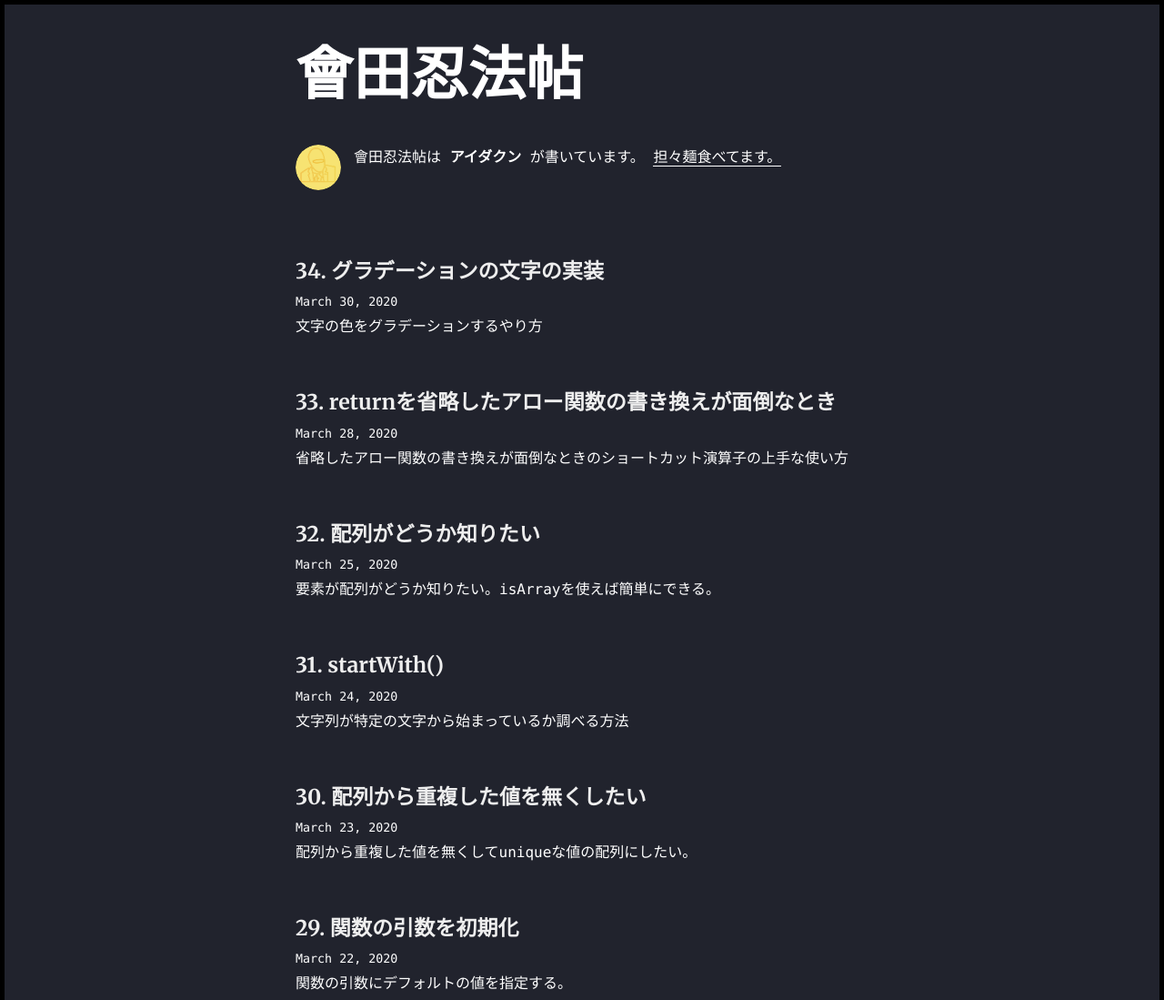
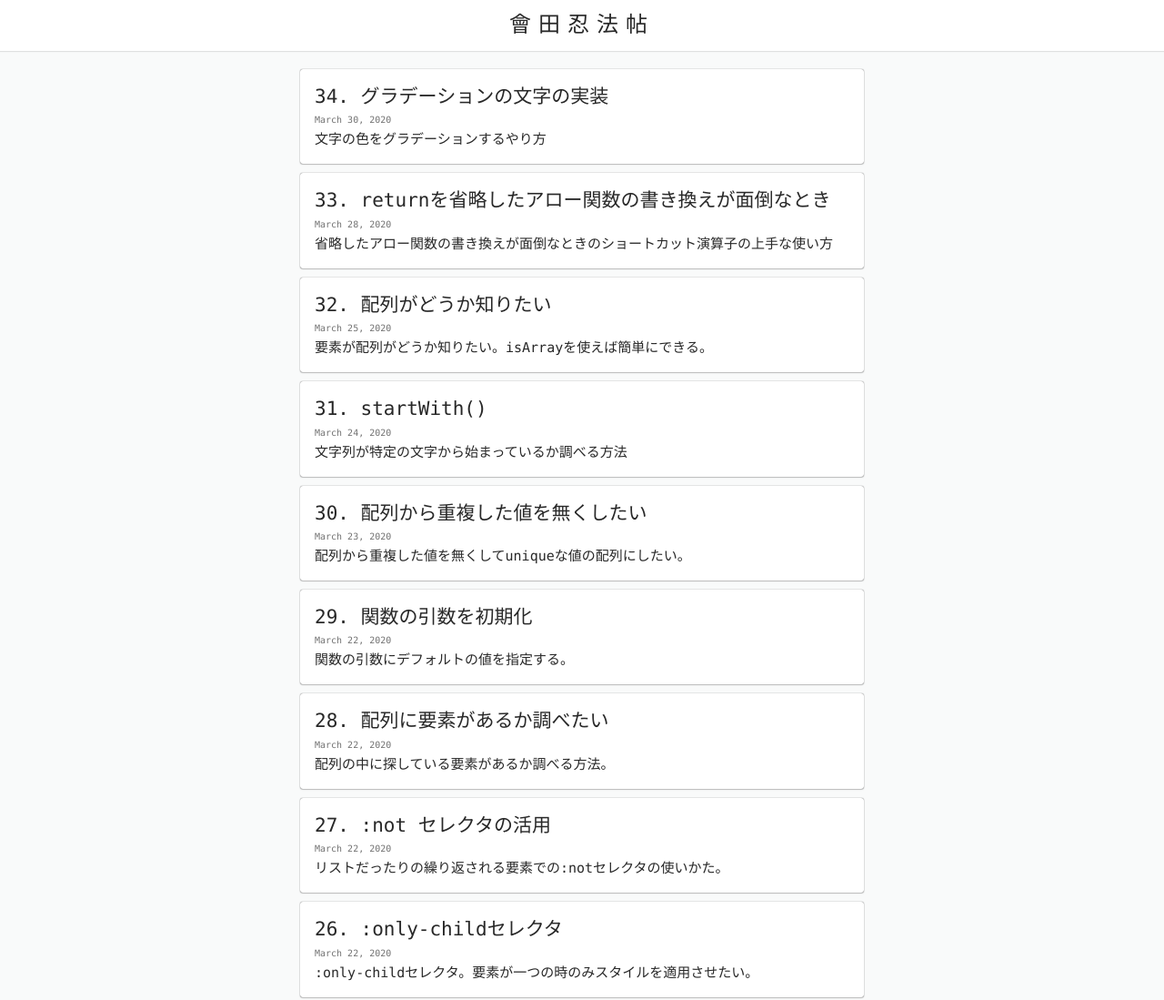
Before and after one commit to aidaninja/aidaNinjaScroll, a Gatsby site: page / in a window 1280 px wide. Shown: the top 1099 px of the page at 91% size. Built offline with nearby package versions, Linux system fonts and the light colour scheme; Gatsby itself is replaced by a stand-in of ours; some packages are replaced by stand-ins of ours.

Commit message:
デザイン変更

```diff
--- a/gatsby-browser.js
+++ b/gatsby-browser.js
@@ -1,6 +1,2 @@
-// custom typefaces
-import "typeface-montserrat"
-import "typeface-merriweather"
-
 //prism codehilght
-import "prismjs/themes/prism-coy.css"
+import "prismjs/themes/prism-okaidia.css"
--- a/gatsby-config.js
+++ b/gatsby-config.js
@@ -77,12 +77,6 @@ module.exports = {
     },
     `gatsby-plugin-offline`,
     `gatsby-plugin-react-helmet`,
-    {
-      resolve: `gatsby-plugin-typography`,
-      options: {
-        pathToConfigModule: `src/utils/typography`,
-      },
-    },
     `gatsby-plugin-netlify-cms`,
     `gatsby-plugin-styled-components`,
   ],
--- /dev/null
+++ b/src/components/Header/index.js
@@ -0,0 +1,38 @@
+import React from "react"
+import styled from "styled-components"
+
+const Header = props => {
+  const { children, className } = props
+  return (
+    <StyledHeader className={className}>
+      <StyledHeaderContainer>{children}</StyledHeaderContainer>
+    </StyledHeader>
+  )
+}
+
+export default Header
+
+const StyledHeader = styled.div`
+  && {
+    display: flex;
+    align-items: center;
+    text-align: center;
+    font-weight: 200;
+    width: 100%;
+    height: 100%;
+    background-color: #ffffff;
+    min-height: 56px;
+    box-shadow: rgba(0, 0, 0, 0.1) 0 0.1rem 0.1rem 0;
+    font-size: 2.4rem;
+    font-family: "游明朝", YuMincho, "Hiragino Mincho ProN W3", serif;
+    letter-spacing: 0.8rem;
+  }
+`
+
+const StyledHeaderContainer = styled.div`
+  && {
+    width: 100%;
+    max-width: 76rem;
+    margin: 0 auto;
+  }
+`
--- a/src/components/bio.js
+++ b/src/components/bio.js
@@ -6,10 +6,9 @@
  */
 
 import React from "react"
+import styled from "styled-components"
 import { useStaticQuery, graphql } from "gatsby"
 import Image from "gatsby-image"
-
-import { rhythm } from "../utils/typography"
 
 const Bio = () => {
   const data = useStaticQuery(graphql`
@@ -34,32 +33,36 @@ const Bio = () => {
 
   const { author, social } = data.site.siteMetadata
   return (
-    <div
-      style={{
-        display: `flex`,
-        marginBottom: rhythm(2.5),
-      }}
-    >
+    <StyledBio>
       <Image
         fixed={data.avatar.childImageSharp.fixed}
         alt={author}
-        style={{
-          marginRight: rhythm(1 / 2),
-          marginBottom: 0,
-          minWidth: 50,
-          borderRadius: `100%`,
-        }}
         imgStyle={{
           borderRadius: `50%`,
         }}
       />
-      <p>
+      <StyledBioText>
         會田忍法帖は <strong>{author}</strong> が書いています。
-        {` `}
+        <br />
         <a href={`https://twitter.com/${social.twitter}`}>担々麺食べてます。</a>
-      </p>
-    </div>
+      </StyledBioText>
+    </StyledBio>
   )
 }
 
 export default Bio
+
+const StyledBio = styled.div`
+  && {
+    display: flex;
+    flex-direction: column;
+    align-items: center;
+    margin-top: 2rem;
+  }
+`
+const StyledBioText = styled.p`
+  && {
+    margin-top: 1rem;
+    text-align: center;
+  }
+`
--- a/src/components/layout.js
+++ b/src/components/layout.js
@@ -1,8 +1,7 @@
 import React from "react"
+import styled from "styled-components"
 import { Link } from "gatsby"
-
-import { rhythm, scale } from "../utils/typography"
-import { StyledCreditFooter } from "../styles"
+import Header from "./Header"
 
 class Layout extends React.Component {
   render() {
@@ -12,56 +11,22 @@ class Layout extends React.Component {
 
     if (location.pathname === rootPath) {
       header = (
-        <h1
-          style={{
-            ...scale(1.5),
-            marginBottom: rhythm(1.5),
-            marginTop: 0,
-          }}
-        >
-          <Link
-            style={{
-              boxShadow: `none`,
-              textDecoration: `none`,
-              color: `inherit`,
-            }}
-            to={`/`}
-          >
-            {title}
-          </Link>
+        <h1>
+          <Link to={`/`}>{title}</Link>
         </h1>
       )
     } else {
       header = (
-        <h3
-          style={{
-            fontFamily: `Montserrat, sans-serif`,
-            marginTop: 0,
-          }}
-        >
-          <Link
-            style={{
-              boxShadow: `none`,
-              textDecoration: `none`,
-              color: `inherit`,
-            }}
-            to={`/`}
-          >
-            {title}
-          </Link>
+        <h3>
+          <Link to={`/`}>{title}</Link>
         </h3>
       )
     }
     return (
-      <div
-        style={{
-          marginLeft: `auto`,
-          marginRight: `auto`,
-          maxWidth: rhythm(24),
-          padding: `${rhythm(1.5)} ${rhythm(3 / 4)}`,
-        }}
-      >
-        <header>{header}</header>
+      <div>
+        <StyledHeaderWrapper>
+          <Header>{header}</Header>
+        </StyledHeaderWrapper>
         <main>{children}</main>
         <StyledCreditFooter>
           <p>© {new Date().getFullYear()}, 會田忍法帖 All rights reserved.</p>
@@ -75,3 +40,23 @@ class Layout extends React.Component {
 }
 
 export default Layout
+
+const StyledHeaderWrapper = styled.header`
+  && {
+    position: sticky;
+    top: 0;
+    left: 0;
+    z-index: 9999;
+  }
+`
+const StyledCreditFooter = styled.footer`
+  && {
+    width: 100%;
+    font-size: 1rem;
+    text-align: center;
+    padding: 1rem 0;
+    p {
+      margin: 0;
+    }
+  }
+`
--- a/src/pages/index.js
+++ b/src/pages/index.js
@@ -1,12 +1,12 @@
 import React from "react"
+import styled from "styled-components"
 import { Link, graphql } from "gatsby"
 
 import Bio from "../components/bio"
 import Layout from "../components/layout"
 import SEO from "../components/seo"
-import { rhythm } from "../utils/typography"
 
-import { GlobalStyle, StyledBlogArticle } from "../styles"
+import { GlobalStyle } from "../styles"
 
 class BlogIndex extends React.Component {
   render() {
@@ -19,33 +19,33 @@ class BlogIndex extends React.Component {
         <GlobalStyle />
         <Layout location={this.props.location} title={siteTitle}>
           <SEO title="All posts" />
-          <Bio />
+          <StyledContentWrapper>
             {posts.map(({ node }, i) => {
               const title = node.frontmatter.title || node.fields.slug
               return (
-              <StyledBlogArticle key={node.fields.slug}>
-                <header>
-                  <h3
-                    style={{
-                      marginBottom: rhythm(1 / 4),
-                    }}
-                  >
-                    <Link style={{ boxShadow: `none` }} to={node.fields.slug}>
+                <StyledBlogArticle to={node.fields.slug}>
+                  <StyledBlogArticleContainer key={node.fields.slug}>
+                    <StyledBlogArticleHeader>
+                      <StyledBlogArticleHeading>
                         {`${posts.length - i}. ${title}`}
-                    </Link>
-                  </h3>
-                  <small>{node.frontmatter.date}</small>
-                </header>
-                <section>
-                  <p
+                      </StyledBlogArticleHeading>
+                      <StyledBlogArticleDate>
+                        {node.frontmatter.date}
+                      </StyledBlogArticleDate>
+                    </StyledBlogArticleHeader>
+                    <StyledBlogArticleSection>
+                      <StyledBlogAricleDescription
                         dangerouslySetInnerHTML={{
                           __html: node.frontmatter.description || node.excerpt,
                         }}
                       />
-                </section>
+                    </StyledBlogArticleSection>
+                  </StyledBlogArticleContainer>
                 </StyledBlogArticle>
               )
             })}
+            <Bio />
+          </StyledContentWrapper>
         </Layout>
       </>
     )
@@ -78,3 +78,61 @@ export const pageQuery = graphql`
     }
   }
 `
+
+const StyledContentWrapper = styled.div`
+  && {
+    margin: 0 auto;
+    width: 100%;
+    max-width: 76rem;
+    padding: 2rem 0;
+  }
+`
+
+const StyledBlogArticle = styled(Link)`
+  && {
+    display: block;
+    width: 100%;
+    max-width: 620px;
+    margin: 0 auto;
+    padding: 1.6rem;
+    background-color: #ffffff;
+    box-shadow: 0 0.1rem 0.1rem rgba(10, 10, 10, 0.1),
+      0 0.1rem 0.2rem rgba(10, 10, 10, 0.1), 0 0 0.1rem rgba(10, 10, 10, 0.8);
+    border-radius: 0.3rem;
+    :not(:first-child) {
+      margin-top: 1rem;
+    }
+  }
+`
+
+const StyledBlogArticleContainer = styled.article`
+  && {
+  }
+`
+const StyledBlogArticleHeader = styled.header`
+  && {
+  }
+`
+const StyledBlogArticleHeading = styled.h3`
+  && {
+    font-size: 2.1rem;
+  }
+`
+
+const StyledBlogArticleDate = styled.small`
+  && {
+    display: block;
+    margin-top: 0.4rem;
+    color: #717171;
+  }
+`
+const StyledBlogArticleSection = styled.section`
+  && {
+    margin-top: 0.4rem;
+  }
+`
+const StyledBlogAricleDescription = styled.p`
+  && {
+    font-size: 1.5rem;
+  }
+`
--- a/src/styles/index.js
+++ b/src/styles/index.js
@@ -1,68 +1,39 @@
 import React from "react"
 import styled, { createGlobalStyle } from "styled-components"
+import reset from "styled-reset"
 
 export const GlobalStyle = createGlobalStyle`
+ ${reset}
  *{
    padding: 0;
    margin: 0;
    box-sizing: border-box;
+
  }
-  body {
-    color: #fff;
-    background: #21232D;
-    border: 5px solid #000;
+ html{
+   font-size: 62.5%;
+   overflow-y: scroll;
+ }
+ body {
+    color: #282828;
+    background-color: #F9FAFA;
     font-family: 'Monaco', '游ゴシック体', 'YuGothic', sans-serif;
+    line-height: 1.4;
   }
   a {
-    color: #fff;
-  }
-`
-
-export const StyledBlogSection = styled.section`
-  && {
-    h2 {
-      font-weight: 700;
-    }
-    p {
-      line-height: 1.9;
-    }
-  }
-`
-export const StyledBlogArticle = styled.article`
-  && {
-    a {
-      color: #eee;
-    }
-    h3 {
-      font-weight: 700;
-    }
+    color: #282828;
+    text-decoration: none;
   }
 `
 
 export const StyledBorderHeader = styled.header`
   && {
-    border-bottom: solid #e7e7e7 1px;
+    /* border-bottom: solid #e7e7e7 0.1rem; */
   }
 `
 export const StyledBorderFooter = styled.footer`
   && {
-    padding-top: 20px;
-    border-top: solid #e7e7e7 1px;
+    padding-top: 2rem;
+    /* border-top: solid #e7e7e7 0.1rem; */
   }
 `
-
-export const StyledCreditFooter = styled.footer`
-  && {
-    font-size: 10px;
-    text-align: center;
-    p {
-      margin: 0;
-    }
-  }
-`
-
-export const StyledHeading = styled.h3`
-  && {
-    font-weight: 700;
-  }
-`
--- a/src/utils/typography.js
+++ /dev/null
@@ -1,23 +0,0 @@
-import Typography from "typography"
-import Wordpress2016 from "typography-theme-wordpress-2016"
-
-Wordpress2016.overrideThemeStyles = () => {
-  return {
-    "a.gatsby-resp-image-link": {
-      boxShadow: `none`,
-    },
-  }
-}
-
-delete Wordpress2016.googleFonts
-
-const typography = new Typography(Wordpress2016)
-
-// Hot reload typography in development.
-if (process.env.NODE_ENV !== `production`) {
-  typography.injectStyles()
-}
-
-export default typography
-export const rhythm = typography.rhythm
-export const scale = typography.scale
```
Also changed, not shown: package.json (+2 -5 lines), src/templates/blog-post.js (+82 -42 lines), 2 other files. Lines whose indentation alone changed are shown as unchanged.
